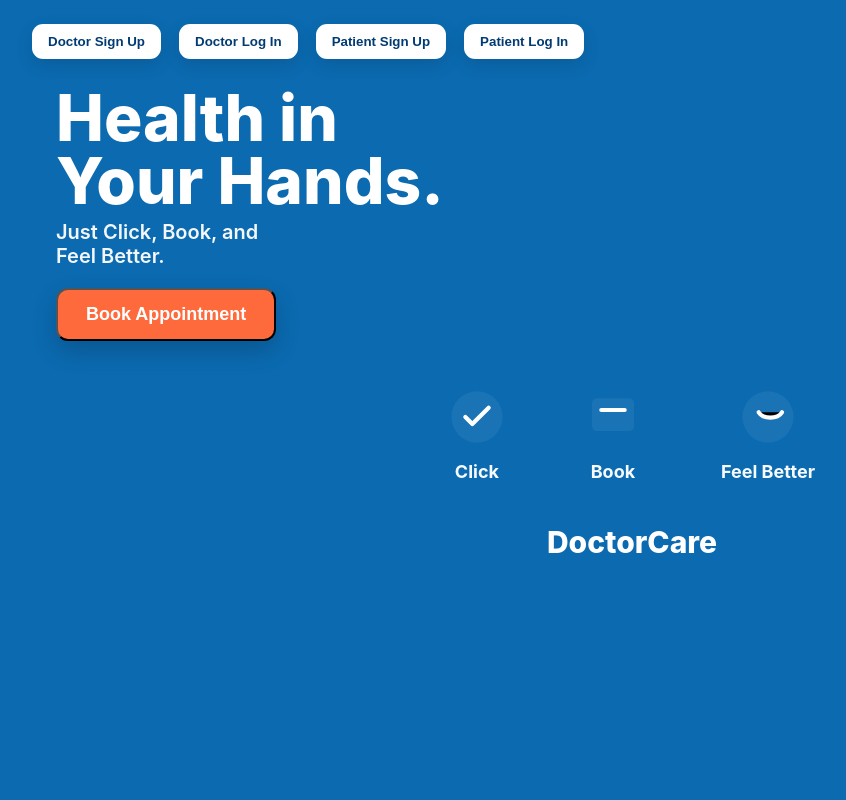
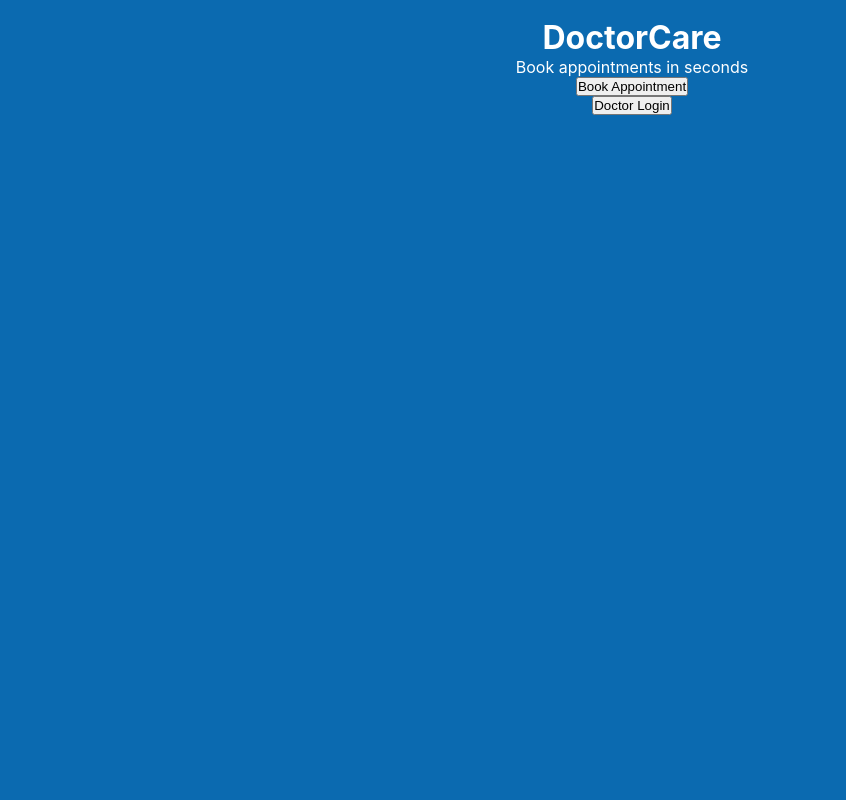
Before and after one commit to RA-git365/doctorcare-, a plain HTML site: page index.html in a window 1280 px wide. Shown: the top 800 px of the page, without its empty margins (8-854 px from the left). Drawn offline with Linux system fonts and the light colour scheme.

Commit message:
Add hero section to landing page
Added hero section with title, description, and buttons for booking appointments and doctor login.

```diff
--- a/index.html
+++ b/index.html
@@ -7,6 +7,14 @@
   <link rel="stylesheet" href="css/style.css">
 </head>
 <body>
+<div class="hero">
+        <h1>DoctorCare</h1>
+        <p>Book appointments in seconds</p>
+
+        <button onclick="goToDoctors()">Book Appointment</button>
+        <button onclick="goToDoctorLogin()">Doctor Login</button>
+    </div>
+
   <main class="hero" role="main" aria-label="DoctorCare landing">
     <header class="topbar">
       <div class="topbuttons">
```
